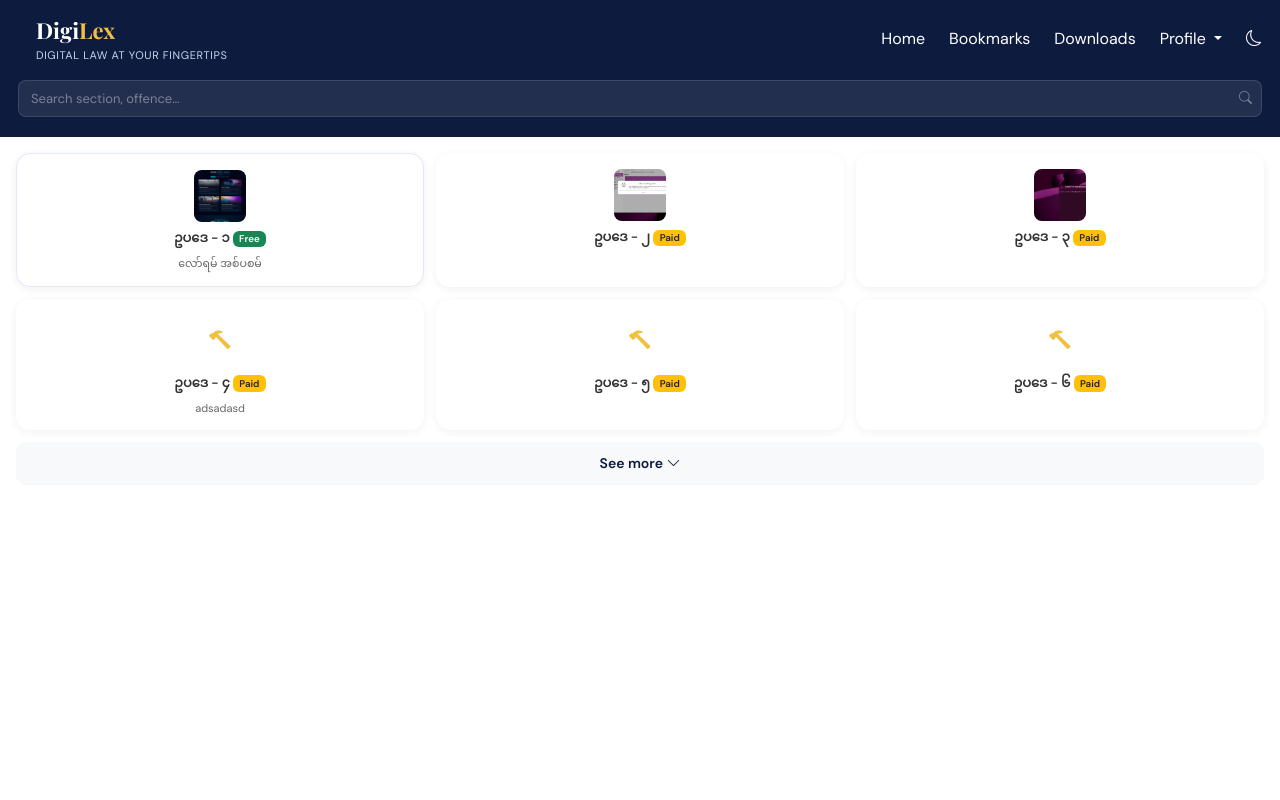
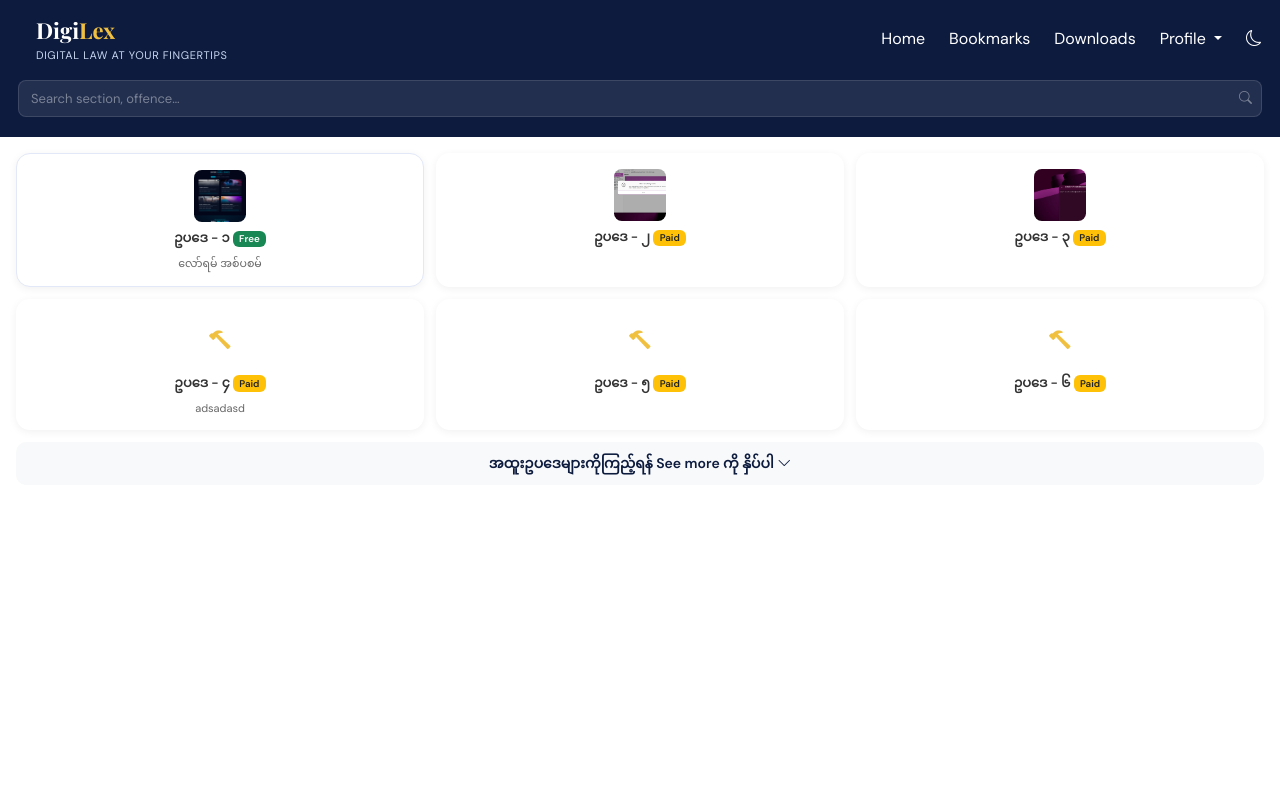
Before and after one commit to Cosmo-Seven/Digilex, a Django app: page / in a window 1280 px wide. Run offline with Django 5.2, Linux system fonts and the light colour scheme; data comes from the database, SQL or seed files in the repository; both versions use the stored data as it was before the commit; data that the repository does not hold is empty; some libraries are stand-ins or nearby versions.

Commit message:
update btn

```diff
--- a/templates/website/index.html
+++ b/templates/website/index.html
@@ -47,7 +47,7 @@
         <div class="text-center" style="margin: -4px 16px 14px;">
             <button type="button" id="btnSeeMoreLaws" class="btn btn-sm w-100"
                 style="background-color:#f8f9fa; color:#0d1b3e; font-weight:600; border-radius:10px; padding:10px;">
-                See more <i class="bi bi-chevron-down"></i>
+                အထူးဥပဒေများကိုကြည့်ရန် See more ကို နှိပ်ပါ <i class="bi bi-chevron-down"></i>
             </button>
         </div>
         <script>
@@ -63,7 +63,7 @@
                         });
                         seeMoreBtn.innerHTML = expanded
                             ? 'See less <i class="bi bi-chevron-up"></i>'
-                            : 'See more <i class="bi bi-chevron-down"></i>';
+                            : 'အထူးဥပဒေများကိုကြည့်ရန် See more ကို နှိပ်ပါ <i class="bi bi-chevron-down"></i>';
                     });
                 }
             });
```
Also changed, not shown: db.sqlite3 (deleted), media/law_icons/Flag_of_United_Kingdom_Flat_Round-128x128.png (deleted), media/law_icons/Screenshot_From_2026-09-05_14-27-49.png (deleted), media/law_icons/Screenshot_From_2026-09-05_14-57-28.png (deleted), media/law_icons/Screenshot_From_2026-09-05_17-20-59.png (deleted), media/law_icons/screencapture-localhost-5173-2026-09-17-10_37_26.png (deleted).
